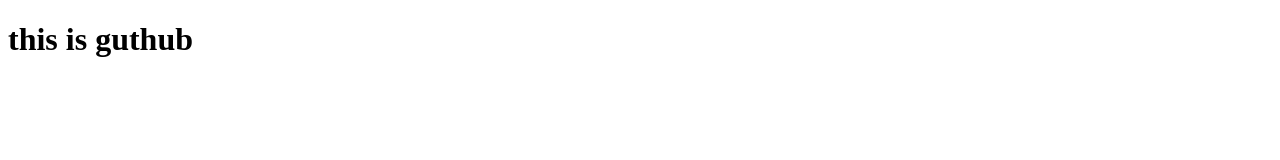
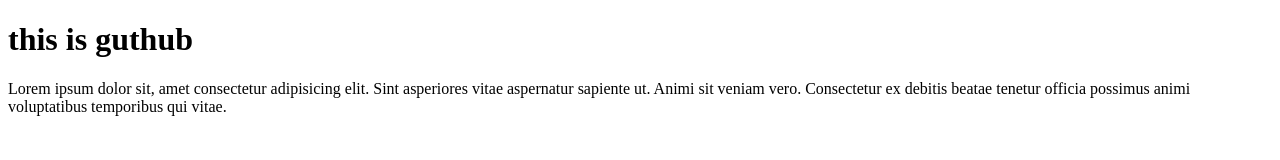
Before and after one commit to rifatmahmud05/my-first-repo, a plain HTML site: page index.html in a window 1280 px wide. Drawn offline with Linux system fonts and the light colour scheme.

Commit message:
paragrpa

```diff
--- a/index.html
+++ b/index.html
@@ -8,5 +8,6 @@
 </head>
 <body>
     <h1>this is guthub</h1>
+    <p>Lorem ipsum dolor sit, amet consectetur adipisicing elit. Sint asperiores vitae aspernatur sapiente ut. Animi sit veniam vero. Consectetur ex debitis beatae tenetur officia possimus animi voluptatibus temporibus qui vitae.</p>
 </body>
 </html>
```
